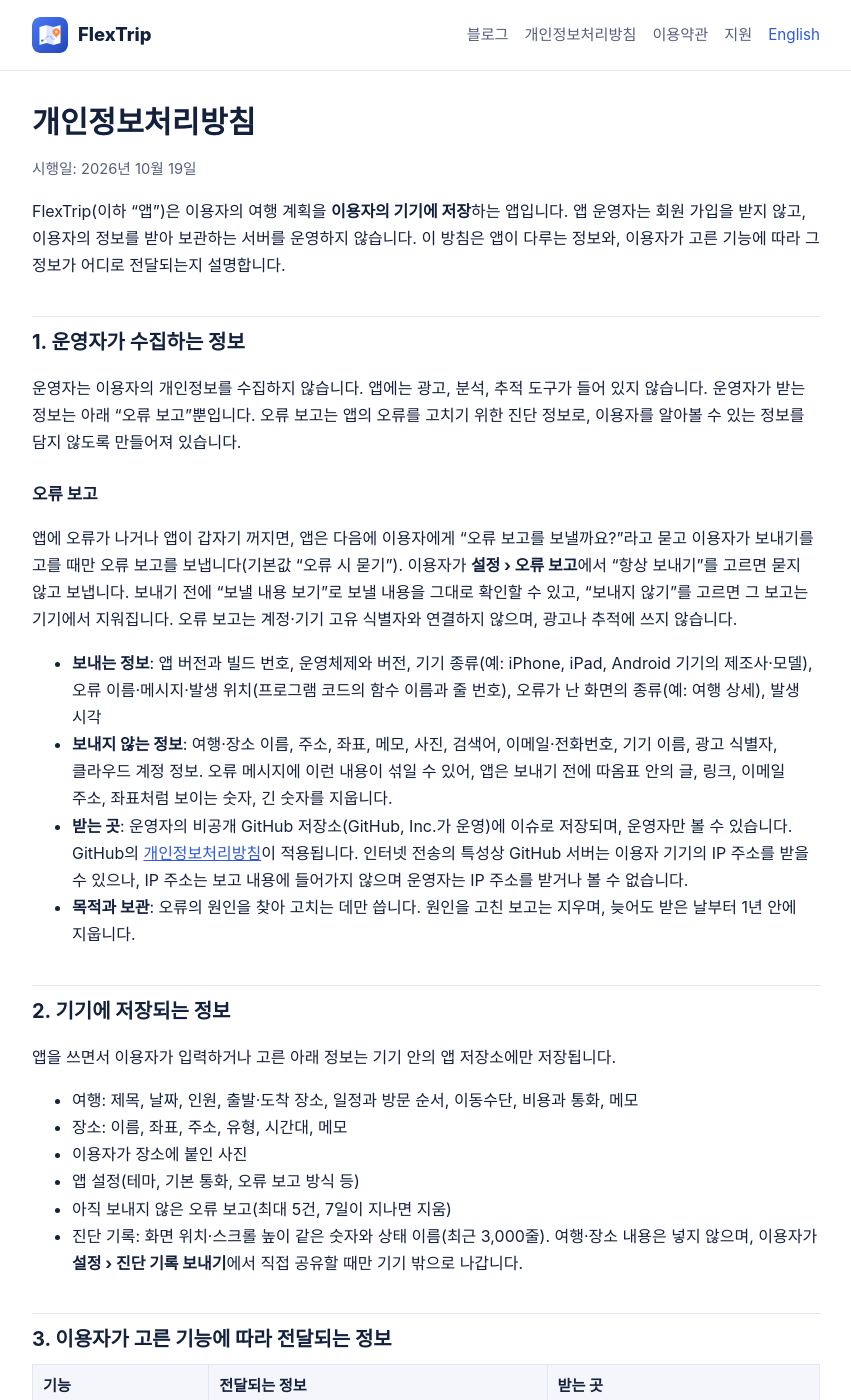
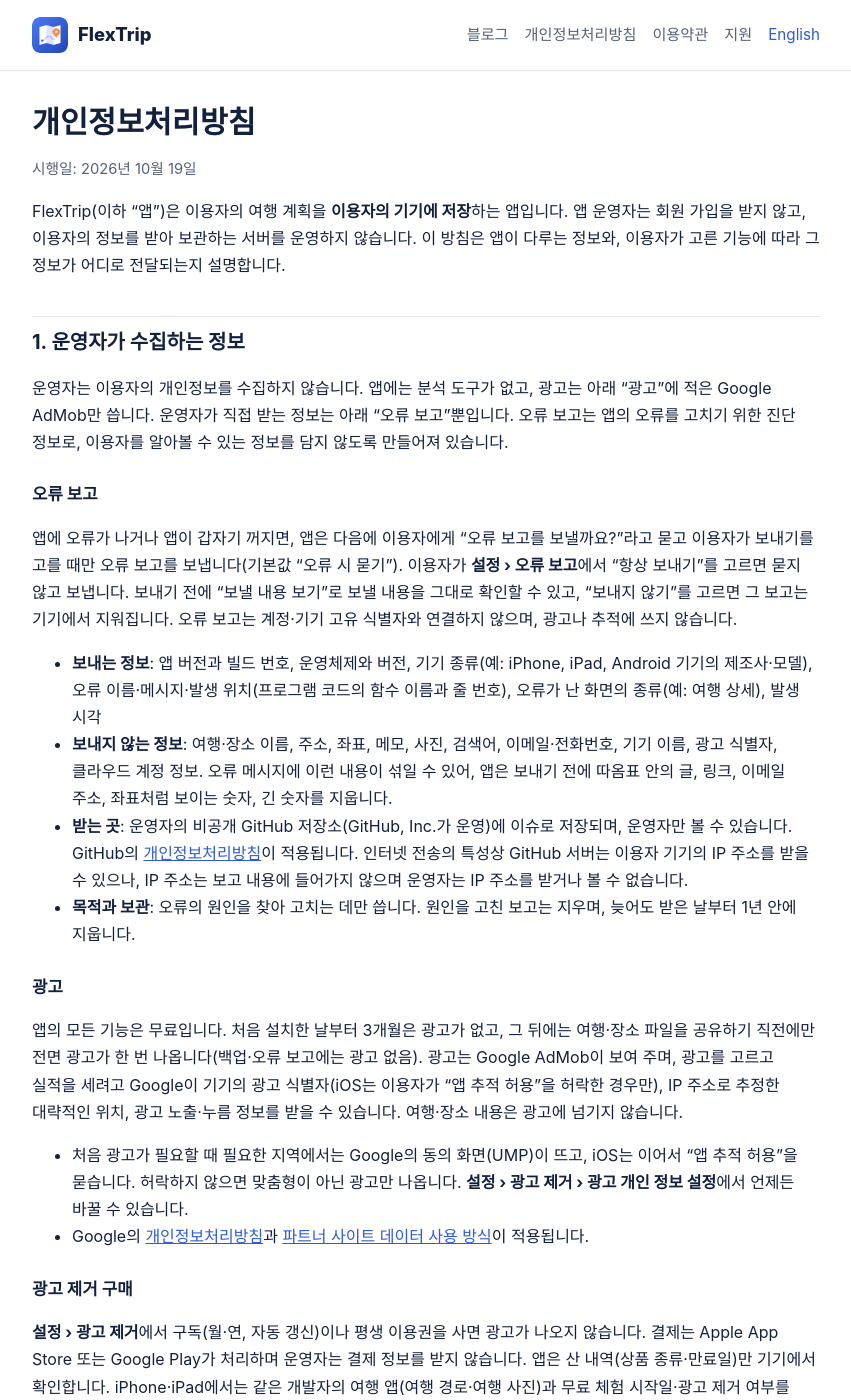
Before and after one commit to yjinchoi/flextrip-support, a Jekyll site: the page built from privacy.md, in a window 1280 px wide and 1400 px high. Shown: the whole window, without its empty margins (214-1065 px from the left). Built offline with Jekyll 4.4.1, drawn with Linux system fonts in a browser that asks for light colours; some of the changed text lies outside the part shown.

Commit message:
docs(privacy): 광고(AdMob·UMP·ATT)·광고 제거 구매·세 앱 키체인 공유 항목 초안(앱 21.0.0, 게시 전)
Co-Authored-By: Claude Opus 5.5 <noreply@anthropic.com>

```diff
--- a/privacy.md
+++ b/privacy.md
@@ -12,7 +12,7 @@ description: FlexTrip 앱이 어떤 정보를 어디에 저장하고 누구에
 FlexTrip(이하 "앱")은 이용자의 여행 계획을 **이용자의 기기에 저장**하는 앱입니다. 앱 운영자는 회원 가입을 받지 않고, 이용자의 정보를 받아 보관하는 서버를 운영하지 않습니다. 이 방침은 앱이 다루는 정보와, 이용자가 고른 기능에 따라 그 정보가 어디로 전달되는지 설명합니다.
 
 ## 1. 운영자가 수집하는 정보
-운영자는 이용자의 개인정보를 수집하지 않습니다. 앱에는 광고, 분석, 추적 도구가 들어 있지 않습니다. 운영자가 받는 정보는 아래 "오류 보고"뿐입니다. 오류 보고는 앱의 오류를 고치기 위한 진단 정보로, 이용자를 알아볼 수 있는 정보를 담지 않도록 만들어져 있습니다.
+운영자는 이용자의 개인정보를 수집하지 않습니다. 앱에는 분석 도구가 없고, 광고는 아래 "광고"에 적은 Google AdMob만 씁니다. 운영자가 직접 받는 정보는 아래 "오류 보고"뿐입니다. 오류 보고는 앱의 오류를 고치기 위한 진단 정보로, 이용자를 알아볼 수 있는 정보를 담지 않도록 만들어져 있습니다.
 
 ### 오류 보고
 앱에 오류가 나거나 앱이 갑자기 꺼지면, 앱은 다음에 이용자에게 "오류 보고를 보낼까요?"라고 묻고 이용자가 보내기를 고를 때만 오류 보고를 보냅니다(기본값 "오류 시 묻기"). 이용자가 **설정 › 오류 보고**에서 "항상 보내기"를 고르면 묻지 않고 보냅니다. 보내기 전에 "보낼 내용 보기"로 보낼 내용을 그대로 확인할 수 있고, "보내지 않기"를 고르면 그 보고는 기기에서 지워집니다. 오류 보고는 계정·기기 고유 식별자와 연결하지 않으며, 광고나 추적에 쓰지 않습니다.
@@ -21,6 +21,14 @@ FlexTrip(이하 "앱")은 이용자의 여행 계획을 **이용자의 기기에
 - **보내지 않는 정보**: 여행·장소 이름, 주소, 좌표, 메모, 사진, 검색어, 이메일·전화번호, 기기 이름, 광고 식별자, 클라우드 계정 정보. 오류 메시지에 이런 내용이 섞일 수 있어, 앱은 보내기 전에 따옴표 안의 글, 링크, 이메일 주소, 좌표처럼 보이는 숫자, 긴 숫자를 지웁니다.
 - **받는 곳**: 운영자의 비공개 GitHub 저장소(GitHub, Inc.가 운영)에 이슈로 저장되며, 운영자만 볼 수 있습니다. GitHub의 [개인정보처리방침](https://docs.github.com/site-policy/privacy-policies/github-general-privacy-statement)이 적용됩니다. 인터넷 전송의 특성상 GitHub 서버는 이용자 기기의 IP 주소를 받을 수 있으나, IP 주소는 보고 내용에 들어가지 않으며 운영자는 IP 주소를 받거나 볼 수 없습니다.
 - **목적과 보관**: 오류의 원인을 찾아 고치는 데만 씁니다. 원인을 고친 보고는 지우며, 늦어도 받은 날부터 1년 안에 지웁니다.
+
+### 광고
+앱의 모든 기능은 무료입니다. 처음 설치한 날부터 3개월은 광고가 없고, 그 뒤에는 여행·장소 파일을 공유하기 직전에만 전면 광고가 한 번 나옵니다(백업·오류 보고에는 광고 없음). 광고는 Google AdMob이 보여 주며, 광고를 고르고 실적을 세려고 Google이 기기의 광고 식별자(iOS는 이용자가 "앱 추적 허용"을 허락한 경우만), IP 주소로 추정한 대략적인 위치, 광고 노출·누름 정보를 받을 수 있습니다. 여행·장소 내용은 광고에 넘기지 않습니다.
+- 처음 광고가 필요할 때 필요한 지역에서는 Google의 동의 화면(UMP)이 뜨고, iOS는 이어서 "앱 추적 허용"을 묻습니다. 허락하지 않으면 맞춤형이 아닌 광고만 나옵니다. **설정 › 광고 제거 › 광고 개인 정보 설정**에서 언제든 바꿀 수 있습니다.
+- Google의 [개인정보처리방침](https://policies.google.com/privacy)과 [파트너 사이트 데이터 사용 방식](https://policies.google.com/technologies/partner-sites)이 적용됩니다.
+
+### 광고 제거 구매
+**설정 › 광고 제거**에서 구독(월·연, 자동 갱신)이나 평생 이용권을 사면 광고가 나오지 않습니다. 결제는 Apple App Store 또는 Google Play가 처리하며 운영자는 결제 정보를 받지 않습니다. 앱은 산 내역(상품 종류·만료일)만 기기에서 확인합니다. iPhone·iPad에서는 같은 개발자의 여행 앱(여행 경로·여행 사진)과 무료 체험 시작일·광고 제거 여부를 기기의 키체인으로 함께 씁니다(기기 밖으로 보내지 않음).
 
 ## 2. 기기에 저장되는 정보
 앱을 쓰면서 이용자가 입력하거나 고른 아래 정보는 기기 안의 앱 저장소에만 저장됩니다.
@@ -66,6 +74,7 @@ FlexTrip이 Google API에서 받은 정보의 사용과 전송은 [Google API
 
 ## 5. 기기 권한
 - **사진 보관함·카메라**(선택): 장소에 사진을 붙일 때만 요청합니다.
+- **앱 추적 허용**(iOS, 선택): 체험이 끝난 뒤 광고가 필요할 때 한 번 묻습니다(위 "광고").
 - **위치**: 앱은 기기 위치 권한을 요청하지 않습니다. 길찾기에서 "현재 위치에서 출발"은 길찾기 앱이 직접 처리합니다.
 
 ## 6. 보관과 삭제
@@ -73,7 +82,7 @@ FlexTrip이 Google API에서 받은 정보의 사용과 전송은 [Google API
 - 클라우드 백업 파일은 이용자의 클라우드 계정에서 직접 지울 수 있습니다.
 
 ## 7. 제3자 제공과 판매
-운영자는 이용자의 정보를 판매하거나 제3자에게 제공하지 않습니다. 오류 보고는 운영자의 GitHub 저장소에 보관만 하며 다른 곳에 넘기지 않습니다.
+운영자는 이용자의 정보를 판매하지 않습니다. 광고 표시를 위해 Google AdMob이 위 "광고"에 적은 정보를 직접 받는 것 외에는 제3자에게 제공하지 않습니다. 오류 보고는 운영자의 GitHub 저장소에 보관만 하며 다른 곳에 넘기지 않습니다.
 
 ## 8. 아동
 앱은 아동을 대상으로 하지 않으며, 운영자는 아동의 정보를 따로 수집하지 않습니다.
```
